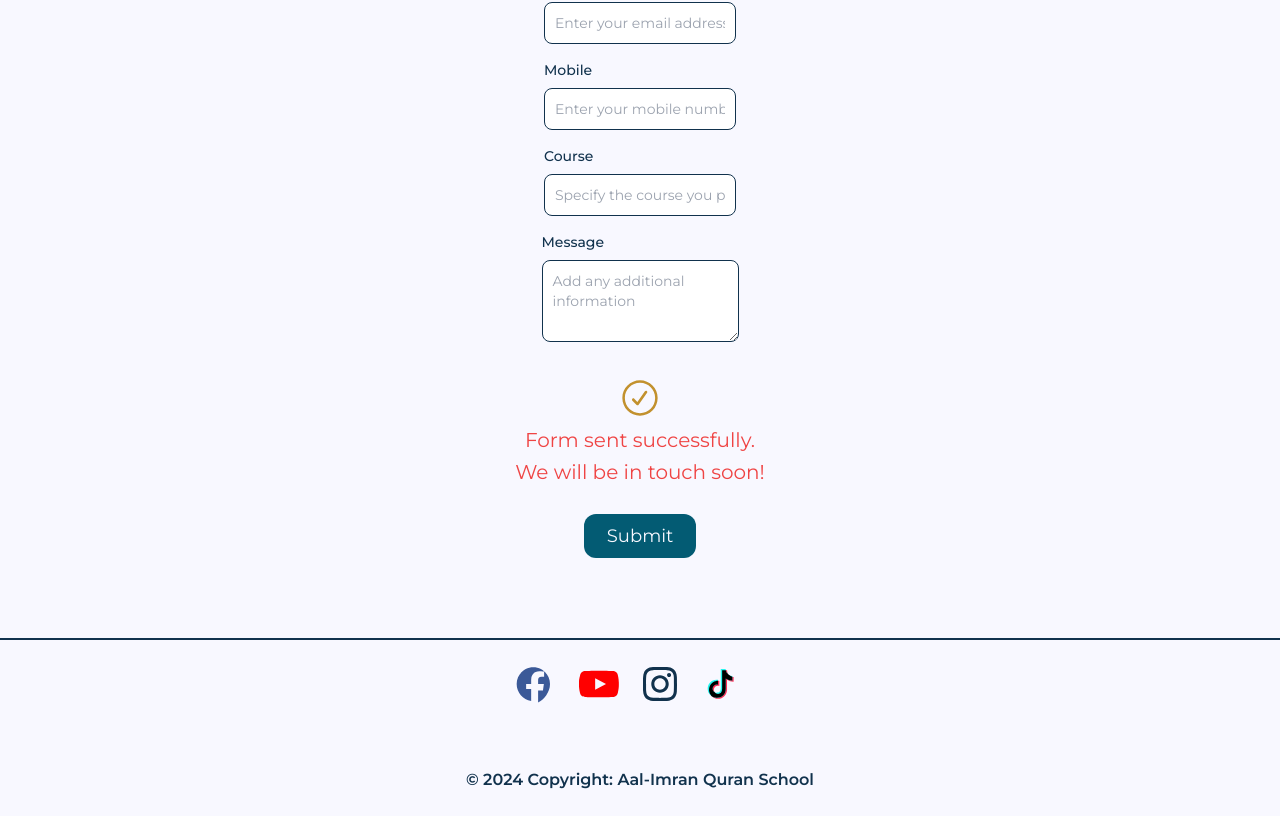
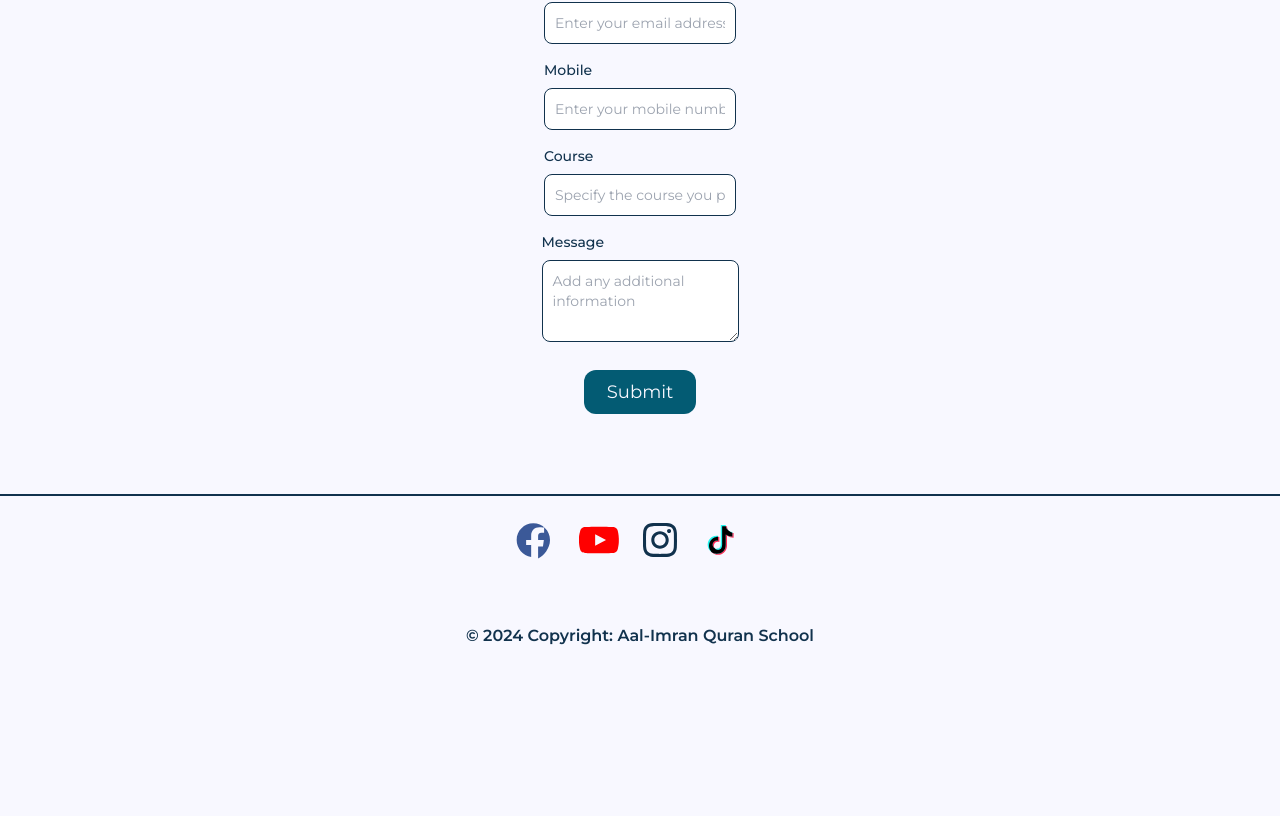
Before and after one commit to BillalPatel/english-for-arabs, a Next.js app: page / in a window 1280 px wide. Shown: the part 6186-7002 px from the top of the page. After the commit the page ends 6858 px from the top, so only its background shows below. Built offline with nearby package versions, Linux system fonts and the light colour scheme.

Commit message:
env vars

```diff
--- a/app/components/Form/ContactForm.tsx
+++ b/app/components/Form/ContactForm.tsx
@@ -22,7 +22,7 @@ export default function ContactForm() {
   const [isSuccessMessageVisible, setIsSuccessMessageVisible] =
     useState<boolean>(false);
   const [isErrorMessageVisible, setIsErrorMessageVisible] =
-    useState<boolean>(true);
+    useState<boolean>(false);
 
   const {
     register,
@@ -186,6 +186,21 @@ export default function ContactForm() {
             width="40"
             height="40"
             viewBox="0 0 15 15"
+            fill="none"
+            xmlns="http://www.w3.org/2000/svg"
+          >
+            <path
+              d="M0.877075 7.49988C0.877075 3.84219 3.84222 0.877045 7.49991 0.877045C11.1576 0.877045 14.1227 3.84219 14.1227 7.49988C14.1227 11.1575 11.1576 14.1227 7.49991 14.1227C3.84222 14.1227 0.877075 11.1575 0.877075 7.49988ZM7.49991 1.82704C4.36689 1.82704 1.82708 4.36686 1.82708 7.49988C1.82708 10.6329 4.36689 13.1727 7.49991 13.1727C10.6329 13.1727 13.1727 10.6329 13.1727 7.49988C13.1727 4.36686 10.6329 1.82704 7.49991 1.82704ZM9.85358 5.14644C10.0488 5.3417 10.0488 5.65829 9.85358 5.85355L8.20713 7.49999L9.85358 9.14644C10.0488 9.3417 10.0488 9.65829 9.85358 9.85355C9.65832 10.0488 9.34173 10.0488 9.14647 9.85355L7.50002 8.2071L5.85358 9.85355C5.65832 10.0488 5.34173 10.0488 5.14647 9.85355C4.95121 9.65829 4.95121 9.3417 5.14647 9.14644L6.79292 7.49999L5.14647 5.85355C4.95121 5.65829 4.95121 5.3417 5.14647 5.14644C5.34173 4.95118 5.65832 4.95118 5.85358 5.14644L7.50002 6.79289L9.14647 5.14644C9.34173 4.95118 9.65832 4.95118 9.85358 5.14644Z"
+              fill="currentColor"
+              fill-rule="evenodd"
+              clip-rule="evenodd"
+            ></path>
+          </svg>
+
+          <svg
+            width="40"
+            height="40"
+            viewBox="0 0 15 15"
             xmlns="http://www.w3.org/2000/svg"
             className="mx-auto my-2"
           >
@@ -208,19 +223,19 @@ export default function ContactForm() {
             width="40"
             height="40"
             viewBox="0 0 15 15"
+            fill="none"
             xmlns="http://www.w3.org/2000/svg"
             className="mx-auto my-2"
           >
             <path
-              d="M7.49991 0.877045C3.84222 0.877045 0.877075 3.84219 0.877075 7.49988C0.877075 11.1575 3.84222 14.1227 7.49991 14.1227C11.1576 14.1227 14.1227 11.1575 14.1227 7.49988C14.1227 3.84219 11.1576 0.877045 7.49991 0.877045ZM1.82708 7.49988C1.82708 4.36686 4.36689 1.82704 7.49991 1.82704C10.6329 1.82704 13.1727 4.36686 13.1727 7.49988C13.1727 10.6329 10.6329 13.1727 7.49991 13.1727C4.36689 13.1727 1.82708 10.6329 1.82708 7.49988ZM10.1589 5.53774C10.3178 5.31191 10.2636 5.00001 10.0378 4.84109C9.81194 4.68217 9.50004 4.73642 9.34112 4.96225L6.51977 8.97154L5.35681 7.78706C5.16334 7.59002 4.84677 7.58711 4.64973 7.78058C4.45268 7.97404 4.44978 8.29061 4.64325 8.48765L6.22658 10.1003C6.33054 10.2062 6.47617 10.2604 6.62407 10.2483C6.77197 10.2363 6.90686 10.1591 6.99226 10.0377L10.1589 5.53774Z"
-              fill="#C2912E"
+              d="M0.877075 7.49988C0.877075 3.84219 3.84222 0.877045 7.49991 0.877045C11.1576 0.877045 14.1227 3.84219 14.1227 7.49988C14.1227 11.1575 11.1576 14.1227 7.49991 14.1227C3.84222 14.1227 0.877075 11.1575 0.877075 7.49988ZM7.49991 1.82704C4.36689 1.82704 1.82708 4.36686 1.82708 7.49988C1.82708 10.6329 4.36689 13.1727 7.49991 13.1727C10.6329 13.1727 13.1727 10.6329 13.1727 7.49988C13.1727 4.36686 10.6329 1.82704 7.49991 1.82704ZM9.85358 5.14644C10.0488 5.3417 10.0488 5.65829 9.85358 5.85355L8.20713 7.49999L9.85358 9.14644C10.0488 9.3417 10.0488 9.65829 9.85358 9.85355C9.65832 10.0488 9.34173 10.0488 9.14647 9.85355L7.50002 8.2071L5.85358 9.85355C5.65832 10.0488 5.34173 10.0488 5.14647 9.85355C4.95121 9.65829 4.95121 9.3417 5.14647 9.14644L6.79292 7.49999L5.14647 5.85355C4.95121 5.65829 4.95121 5.3417 5.14647 5.14644C5.34173 4.95118 5.65832 4.95118 5.85358 5.14644L7.50002 6.79289L9.14647 5.14644C9.34173 4.95118 9.65832 4.95118 9.85358 5.14644Z"
+              fill="currentColor"
               fill-rule="evenodd"
               clip-rule="evenodd"
             ></path>
           </svg>
-
-          <h4>Form sent successfully.</h4>
-          <h4>We will be in touch soon!</h4>
+          <h4>An error occurred.</h4>
+          <h4>Please try again shortly.</h4>
         </div>
       ) : null}
 
```
